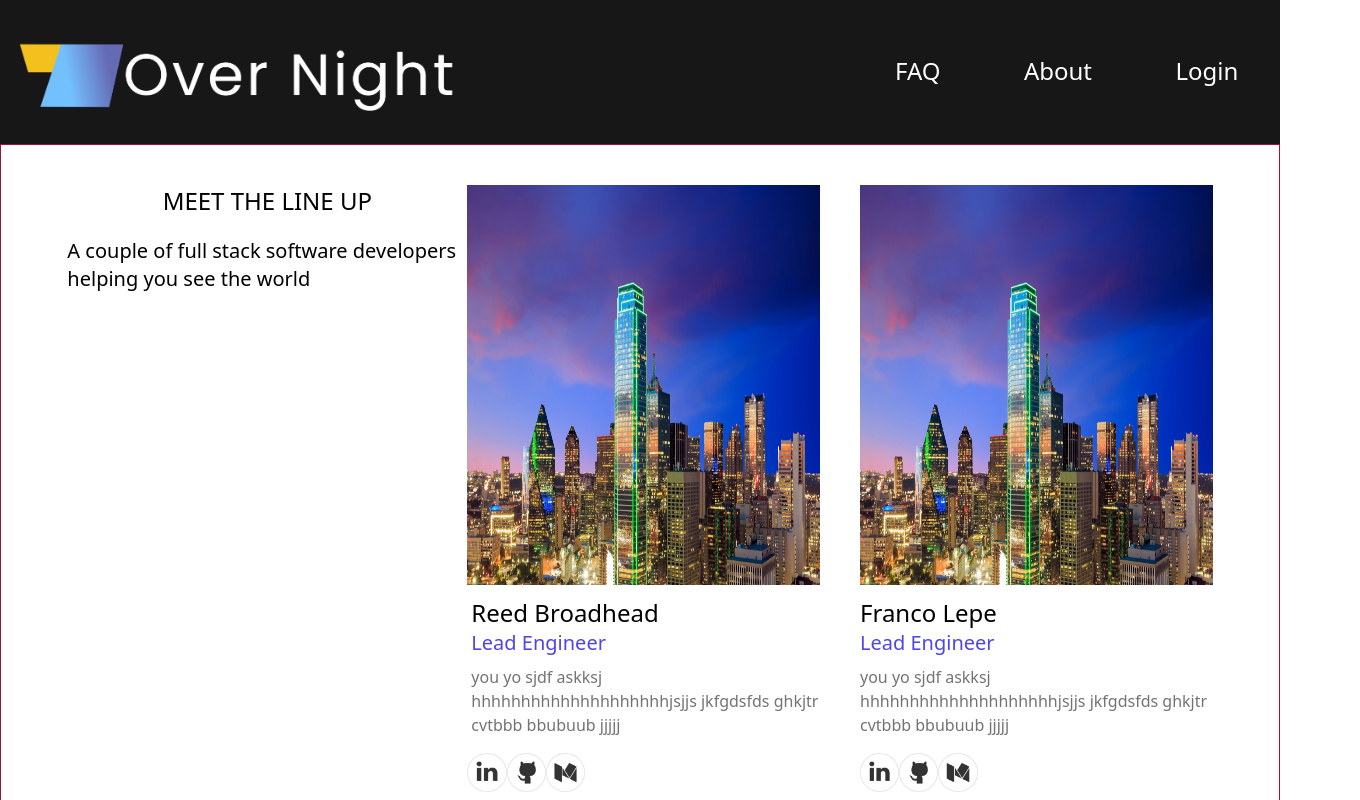
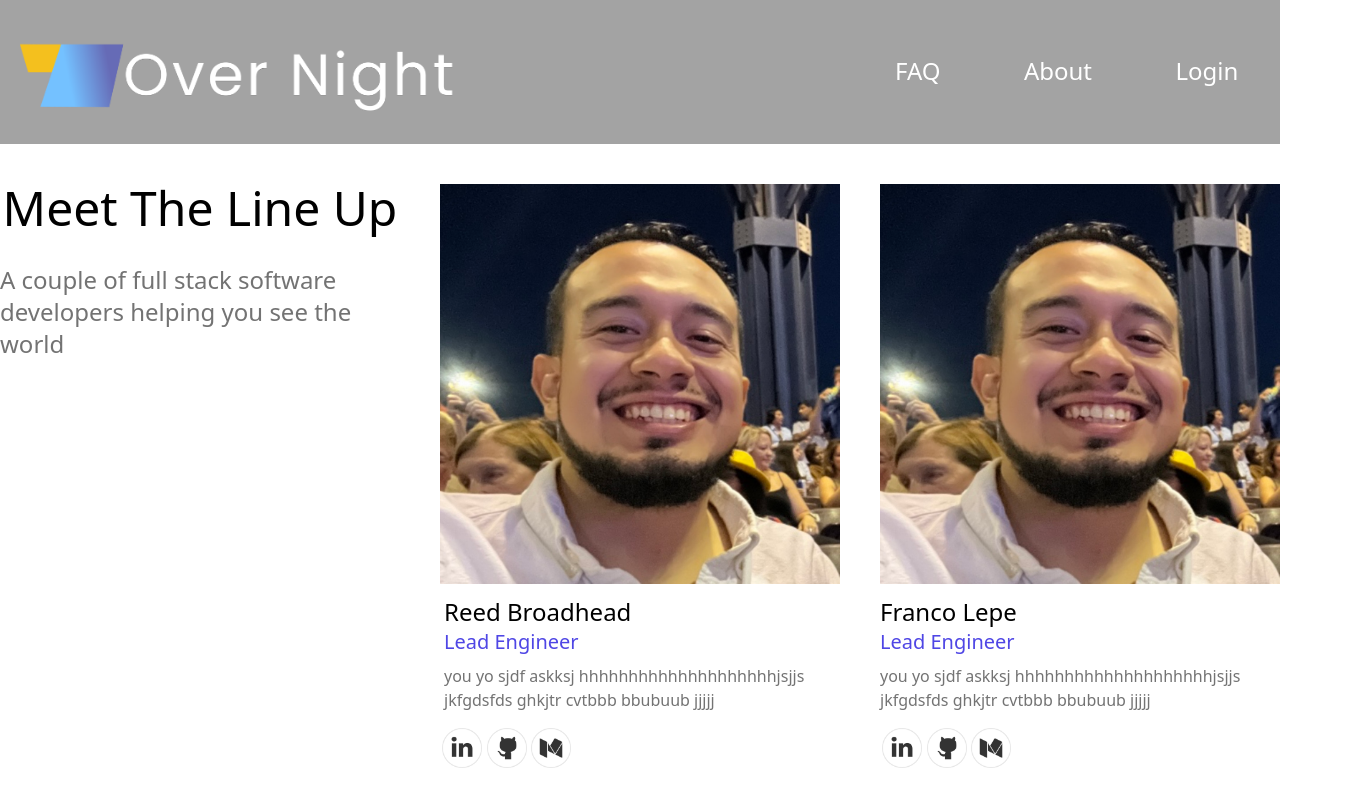
Before and after one commit to Reed-Broadhead/over_night, a React (Vite) app in the folder over_night/: page /about in a window 1280 px wide. Shown: the top 800 px of the page, 1360 px wide, since content can reach past the window. Built offline with nearby package versions, Linux system fonts and the light colour scheme; no server answers.

Commit message:
about section work

```diff
--- a/over_night/src/components/About.tsx
+++ b/over_night/src/components/About.tsx
@@ -4,22 +4,23 @@ import linkedin from "../assets/linkedin.png"
 import github from "../assets/github.png"
 import medium from "../assets/medium.png"
 import {motion} from "framer-motion"
-import dallas from "../assets/Dallas.png"
+import Franco from "../assets/FrancoPicColor.jpg"
+import Reed from "../assets/user.png"
 
 export default function About(){
     return(
         <div className="">
             <NavBar/>
-            <div className="h-36 bg-gray-900" />
+            <div className="h-36 bg-gray-400 " />
             <div className="bg-white flex relative w-full h-3/4 bg-cover flex flex-col items-center" >
 
-            <div className=" flex flex-row justify-center h-full w-full border border-red-800 px-20">
+            <div className=" flex flex-row h-full w-fit px-20 ">
 
-                <div className ='text-2xl h-full w-[400px] flex flex-col text-black flex mt-10 '>
-                    <h1 className="text-bold text-2xl w-[400px] text-center">
-                    MEET THE LINE UP
+                <div className ='text-2xl h-full w-[400px] flex flex-col text-black flex mt-10 mr-10 '>
+                    <h1 className="text-bold text-5xl w-[400px] text-center  ">
+                    Meet The Line Up
                     </h1>
-                    <h1 className="mt-5 text-xl w-[400px] ">
+                    <h1 className="mt-8 text-2xl w-[400px] text-gray-500">
                         A couple of full stack software developers helping you see the world
                     </h1>
                 </div>
@@ -29,7 +30,7 @@ export default function About(){
                 {/* first / reed  */}
 
                         <div className="h-[650px] w-[400px]  mr-10">
-                            <img className="h-[400px] w-[400px] fit " src={dallas}></img>
+                            <img className="h-[400px] w-[400px] fit " src={Franco}></img>
                             <h2 className=" text text-2xl mt-3 ml-1 ">Reed Broadhead</h2>
                             <h2 className=" text text-xl  text-indigo-600 ml-1">Lead Engineer</h2>
                             <p className="text-gray-500 mt-2 ml-1">you yo sjdf askksj  hhhhhhhhhhhhhhhhhhhhjsjjs jkfgdsfds ghkjtr cvtbbb bbubuub jjjjj</p>
@@ -52,7 +53,7 @@ export default function About(){
                         </div>
                         {/*  second / franco */}
                         <div className="h-[650px] w-[400px]  ">
-                            <img className="h-[400px] w-[400px] fit " src={dallas}></img>
+                            <img className="h-[400px] w-[400px] fit " src={Franco}></img>
                             <h2 className=" text text-2xl mt-3 ">Franco Lepe</h2>
                             <h2 className=" text text-xl  text-indigo-600">Lead Engineer</h2>
                             <p className="text-gray-500 mt-2">you yo sjdf askksj  hhhhhhhhhhhhhhhhhhhhjsjjs jkfgdsfds ghkjtr cvtbbb bbubuub jjjjj</p>
```
Also changed, not shown: over_night/src/assets/FrancoPic.jpg (added), over_night/src/assets/FrancoPicColor.jpg (added).
